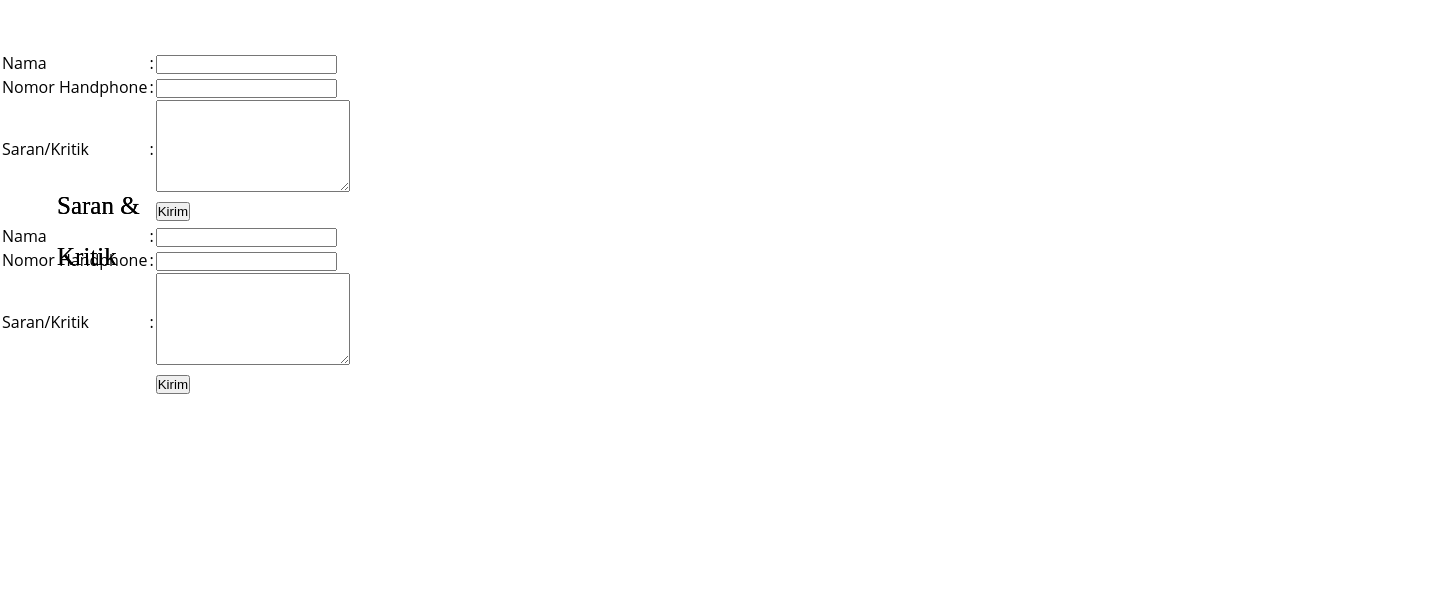
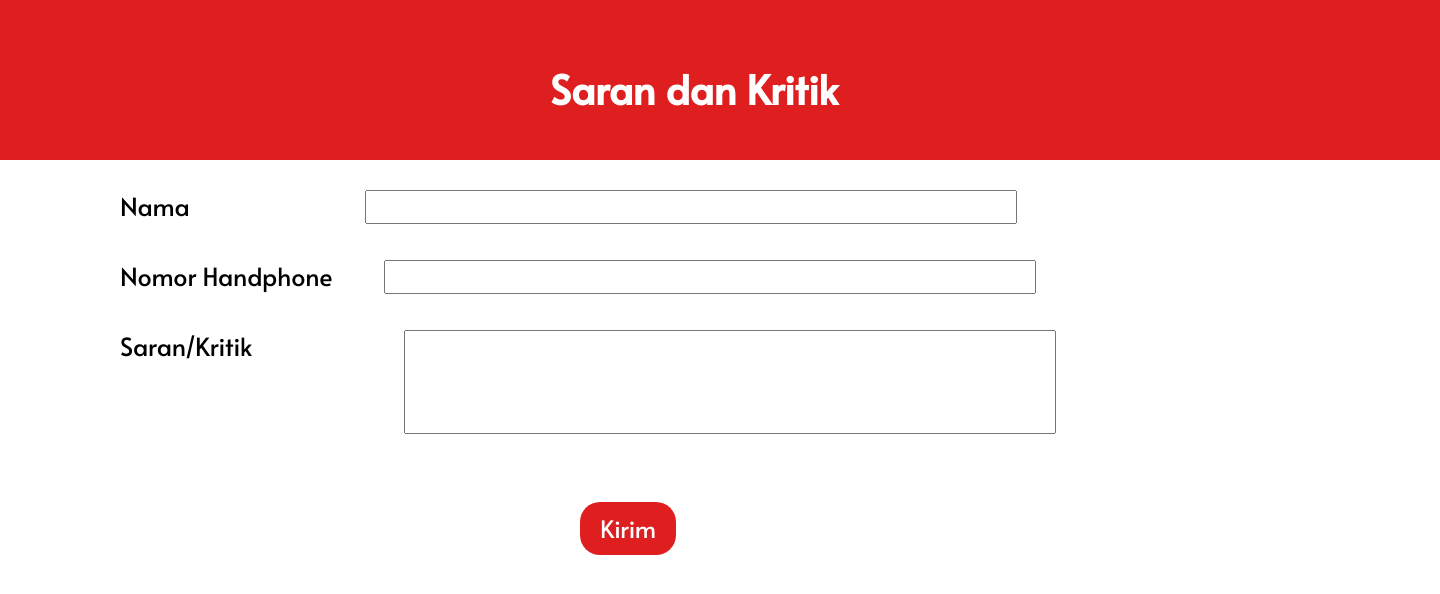
Before and after one commit to 1904111010005/TIK204-2022-6-PROJECTABOBLOOD, a PHP site: page /sarankritik.html in a window 1440 px wide. Shown: the top 594 px of the page. Run offline with PHP 8.4, Linux system fonts and the light colour scheme.

Commit message:
Memperbarui halaman saran kritik

```diff
--- a/sarankritik.css
+++ b/sarankritik.css
@@ -1,39 +1,178 @@
-/* <<<<<<< 2004111010066 */
-
-h1{
-    text-align: center;
+* {
+    text-decoration: none;
+    margin: 0px;
+    padding: 0px;
   }
 
-    table{
-    margin-left: auto;
-    margin-right: auto;
-    background-color: #ffffff;
+  body {
+    max-width: 100%;
+    overflow: hidden;
+    font-family: "Open Sans", sans-serif;
   }
 
-    input[type="konfirmasi"]{
-    background-color: #c50000;
+  .image1 {
+    position: absolute;
+    width: 1440px;
+    height: 160px;
+    left: 0px;
+    top: 0px;
+  }
+
+  section {
+    margin: auto;
+    display: flex;
+    margin-bottom: 50px;
+  }
+
+  .kolom {
+    margin-top: 50px;
+    margin-bottom: 50px;
+  }
+
+  .kolom .deskripsi {
+    position: absolute;
+    width: 455px;
+    height: 98px;
+    left: 550px;
+    top: 20px;
+
+    font-family: "Alata";
+    font-style: normal;
+    font-weight: 900;
+    font-size: 40px;
+    line-height: 98px;
+    /* identical to box height */
+
+    color: #ffffff;
   }
 
   h2 {
-    text-align: center;
-}
-/* ======= */
+    position: absolute;
+    width: 118px;
+    height: 51px;
+    left: 120px;
+    top: 180px;
 
-h1{
-    text-align: center;
+    font-family: "Alata";
+    font-style: normal;
+    font-weight: 400;
+    font-size: 25px;
+    line-height: 51px;
+    /* identical to box height */
+
+    color: #000000;
   }
 
-    table{
-    margin-left: auto;
-    margin-right: auto;
-    background-color: #ffffff;
+  h3 {
+    position: absolute;
+    width: 150px;
+    height: 38px;
+    left: 250px;
+    top: 200px;
+
+    font-family: "Alata";
+    font-style: normal;
+    font-weight: 500;
+    font-size: 24px;
+    line-height: 38px;
+    /* identical to box height */
+    color: #de1e1f;
+    transform: translate(330px, 310px);
   }
 
-    input[type="konfirmasi"]{
-    background-color: #c50000;
+  .btn-daftar {
+    background: #de1e1f;
+    color: #fff;
+    cursor: pointer;
+    border-radius: 20px;
+    margin-top: 20px;
+    padding: 10px 20px 10px 20px;
   }
 
-h2 {
-    text-align: center;
+  .btn-daftar:hover {
+    background: #000;
+    text-decoration: none;
   }
-/* >>>>>>> 1904111010024 */
+
+  h4 {
+    position: absolute;
+    width: 140px;
+    height: 51px;
+    left: 120px;
+    top: 320px;
+
+    font-family: "Alata";
+    font-style: normal;
+    font-weight: 400;
+    font-size: 25px;
+    line-height: 51px;
+    /* identical to box height */
+    color: #000000;
+  }
+
+  h1 {
+    position: absolute;
+    width: 290px;
+    height: 51px;
+    left: 120px;
+    top: 250px;
+
+    font-family: "Alata";
+    font-style: normal;
+    font-weight: 400;
+    font-size: 25px;
+    line-height: 51px;
+    /* identical to box height */
+    color: #000000;
+  }
+
+
+  .link {
+    color: #100f0f;
+    cursor: pointer;
+  }
+
+
+  .form-control-nama {
+    display: block;
+    position: relative;
+    padding-left: 20px;
+    padding-right: 340px;
+    margin-bottom: 100px;
+    cursor: pointer;
+    font-size: 22px;
+    top: 190px;
+    left: 365px;
+    height: 30px;
+  }
+
+  .form-control-hp {
+      display: block;
+      position: relative;
+      padding-left: 20px;
+      padding-right: 340px;
+      margin-bottom: 100px;
+      cursor: pointer;
+      font-size: 22px;
+      top: 260px;
+      left: -268px;
+      height: 30px;
+   }
+
+  .form-control-saran {
+      display: block;
+      position: relative;
+      padding-left: 20px;
+      padding-right: 340px;
+      margin-bottom: 100px;
+      cursor: pointer;
+      font-size: 22px;
+      top: 330px;
+      left: -900px;
+      height: 100px;
+  }
+
+  p {
+    margin: 10px 0px 10px 0px;
+    padding: 10px 0px 10px 0px;
+  }
--- a/sarankritik.html
+++ b/sarankritik.html
@@ -1,76 +1,28 @@
-<!-- <<<<<<< 2004111010066 -->
 <!DOCTYPE html>
-<html>
+<html lang="en">
 <head>
-	<title>Saran & Kritik</title>
-	<link rel="stylesheet" href="formulirdarah.css">
+    <meta charset="UTF-8">
+    <meta name="viewport" content="width=device-width, initial-scale=1.0">
+    <title>Formulir Minta Darah.</title>
+    <link href='https://fonts.googleapis.com/css?family=Alata' rel='stylesheet'>
+    <link rel="stylesheet" href="sarankritik.css">
 </head>
-<body>
-	<section class="tm-section">
-        <h2 class="tm-section-header">Saran & Kritik</h2>
-        <div class="tm-responsive-table">
-<table>
+    <div class="wrapper">
+        <!-- untuk home -->
+        <section id="home">
+            <img class="image1" src="assets/img/Rectangle 4.png" alt=""/>
+            <div class="kolom">
+                <p class="deskripsi">Saran dan Kritik</p>
+                <h2>Nama</h2>
+                <h1>Nomor Handphone</h1>
+                <h4>Saran/Kritik</h4>
+                <h3><a href="menu.html" class="btn-daftar">Kirim</a></h3>
+            </div>
 
-    <tr>
-    <td>Nama</td>
-    <td>:</td>
-    <td><input type="text"></td>
-    </tr>
-
-    <tr>
-    <td>Nomor Handphone</td>
-    <td>:</td>
-    <td><input type="text"></td>
-    </tr>
-
-    <tr>
-    <td>Saran/Kritik</td>
-    <td>:</td>
-    <td><textarea cols="22" rows="6" ></textarea></td>
-    </tr>
-
-    <tr>
-    <td>&nbsp;</td>
-    <td>&nbsp;</td>
-    <td><input type="submit" name="submit" value="Kirim"/>
-    </tr>
-
-<!-- ======= -->
-<!DOCTYPE html>
-<html>
-<head>
-	<title>Saran & Kritik</title>
-	<link rel="stylesheet" href="formulirdarah.css">
-</head>
-<body>
-	<section class="tm-section">
-        <h2 class="tm-section-header">Saran & Kritik</h2>
-        <div class="tm-responsive-table">
-<table>
-
-    <tr>
-    <td>Nama</td>
-    <td>:</td>
-    <td><input type="text"></td>
-    </tr>
-
-    <tr>
-    <td>Nomor Handphone</td>
-    <td>:</td>
-    <td><input type="text"></td>
-    </tr>
-
-    <tr>
-    <td>Saran/Kritik</td>
-    <td>:</td>
-    <td><textarea cols="22" rows="6" ></textarea></td>
-    </tr>
-
-    <tr>
-    <td>&nbsp;</td>
-    <td>&nbsp;</td>
-    <td><input type="submit" name="submit" value="Kirim"/>
-    </tr>
-
-<!-- >>>>>>> 1904111010024 -->
-    </table>
+            <input class="form-control-nama" type="text" placeholder="" aria-label="">
+            <input class="form-control-hp" type="text" placeholder="" aria-label="">
+            <input class="form-control-saran" type="text" placeholder="" aria-label="">
+        </section>
+    </div>
+</body>
+</html>
```
Lines whose indentation alone changed are shown as unchanged.
